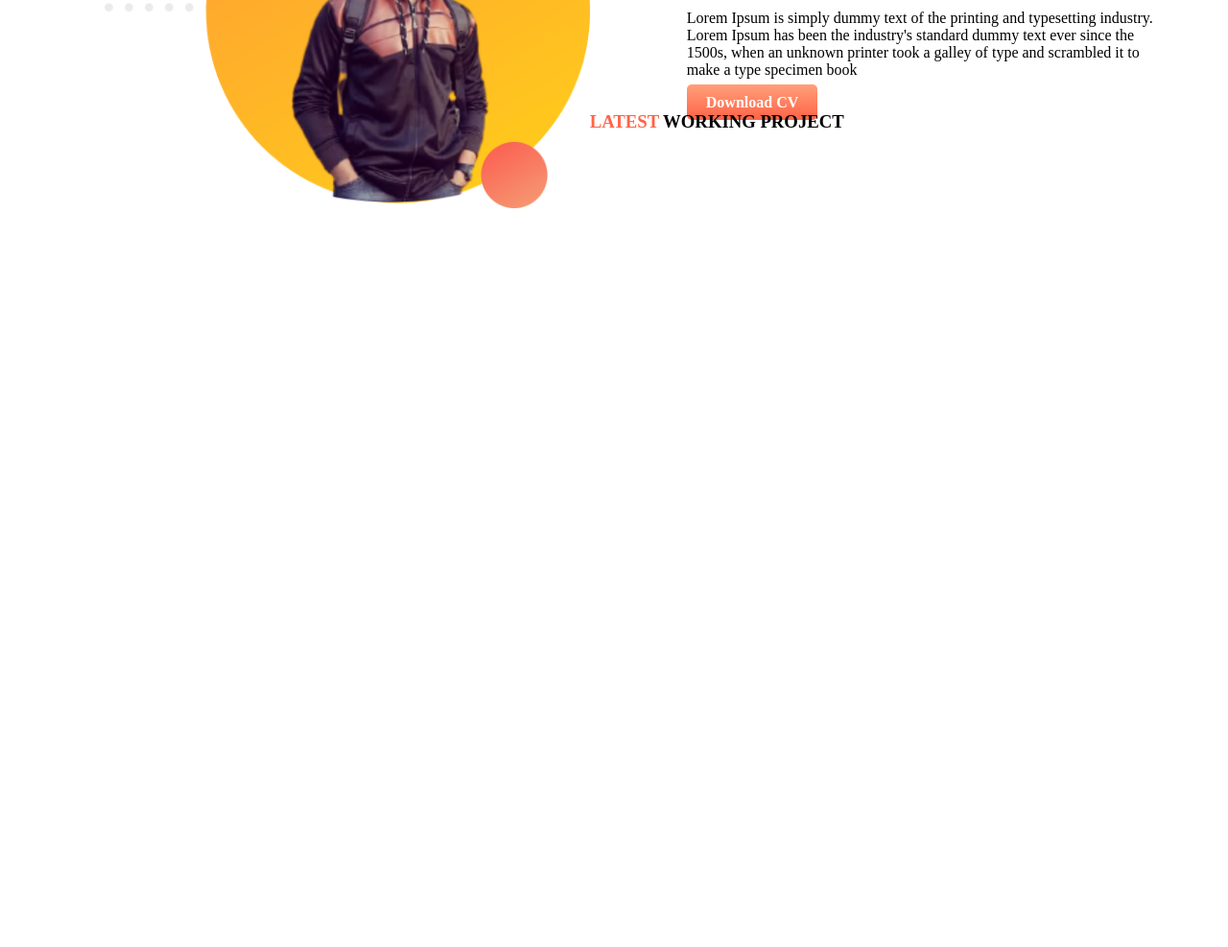
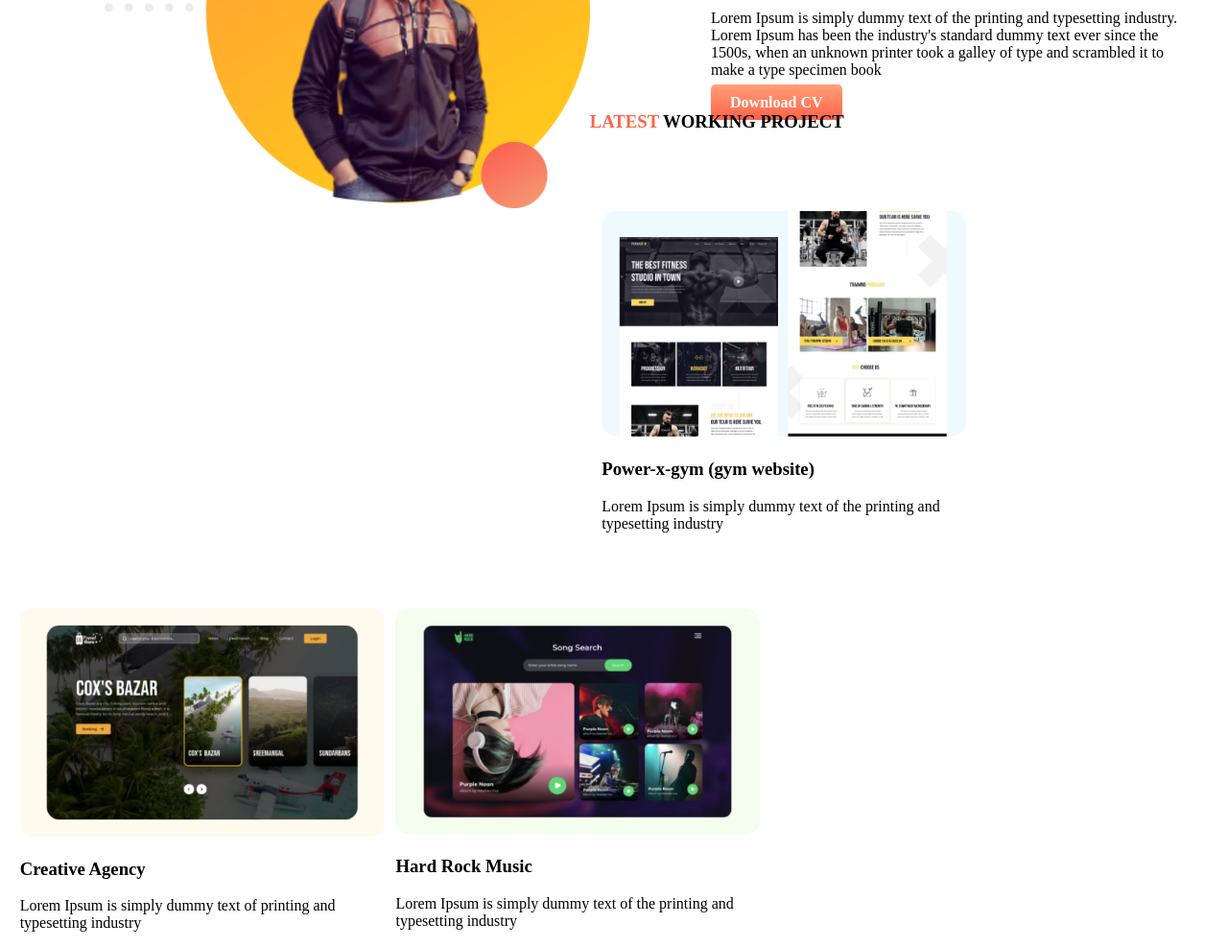
Before and after one commit to mainul-islam201/web-portfolio-3, a plain HTML site: page index.html in a window 1280 px wide. Shown: the part 616-1603 px from the top of the page at 96% size. Before the commit the page ends 837 px from the top, so only its background shows below. Drawn offline with Linux system fonts and the light colour scheme.

Commit message:
latest work

```diff
--- a/index.html
+++ b/index.html
@@ -36,7 +36,28 @@
     </section>
 
     <section >
-        <h3><span>LATEST</span> WORKING PROJECT</h3>
+        <div>
+            <h3>
+                <span>LATEST</span> WORKING PROJECT</h3>
+        </div>
+        <div class="work" >
+            <img src="images/image 4.png" alt="">
+            <h3>Power-x-gym (gym website)</h3>
+            <p>Lorem Ipsum is simply dummy text of the
+               printing and typesetting industry</p>
+        </div>
+        <div class="work">
+            <img src="images/image 5.png" alt="">
+            <h3>Creative Agency</h3>
+            <p>Lorem Ipsum is simply dummy text of
+               printing and typesetting industry</p>
+        </div>
+        <div class="work">
+            <img src="images/image 8.png" alt="">
+            <h3>Hard Rock Music</h3>
+            <p>Lorem Ipsum is simply dummy text of the
+               printing and typesetting industry</p>
+        </div>
     </section>
 </body>
 </html>
--- a/style.css
+++ b/style.css
@@ -10,7 +10,7 @@
     width: 40%;
     float:left;
     margin-left: 5%;
-    padding-left: 3%;
+    padding-left: 5%;
     margin-top: 5%;
 }
 .half-img{
@@ -34,3 +34,10 @@ h2{
 span{
     color: tomato;
 }
+.work{
+      width: 30%;
+      float:left;
+      margin-top: 5%;
+      margin-left:1%;
+
+}
```
